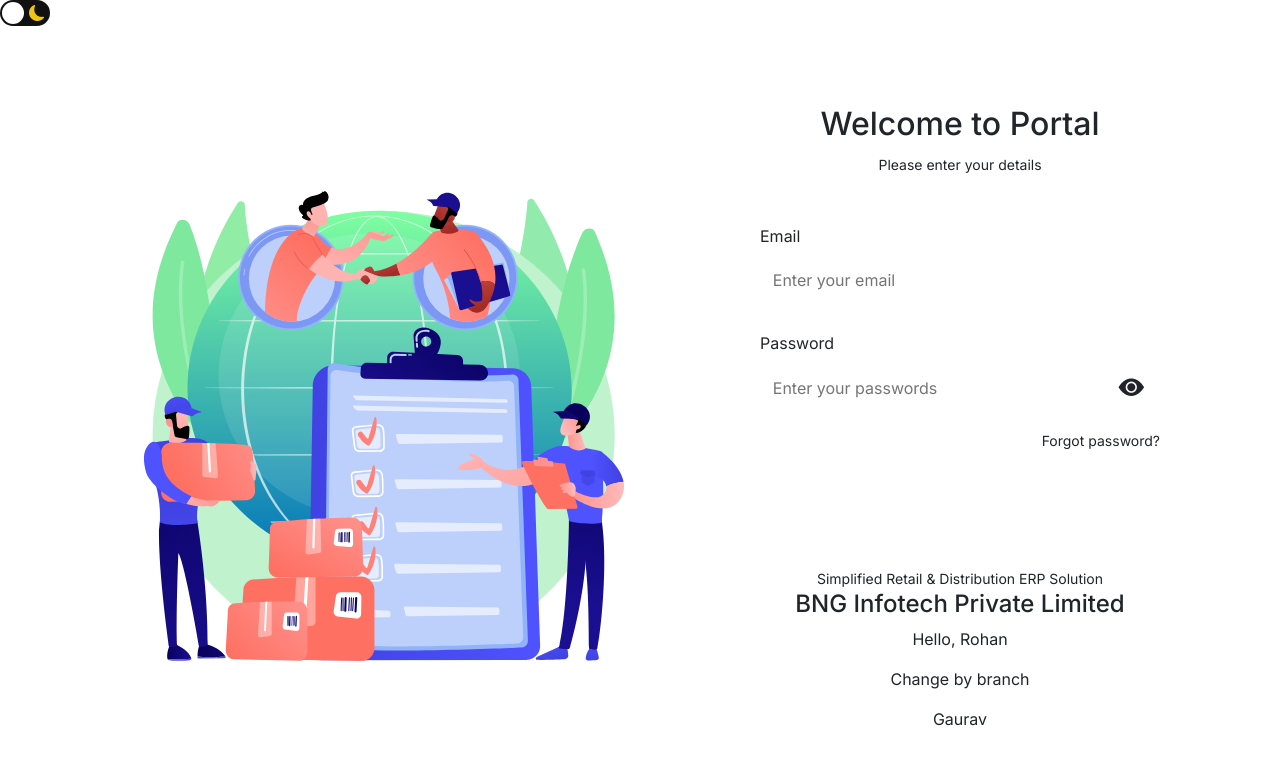
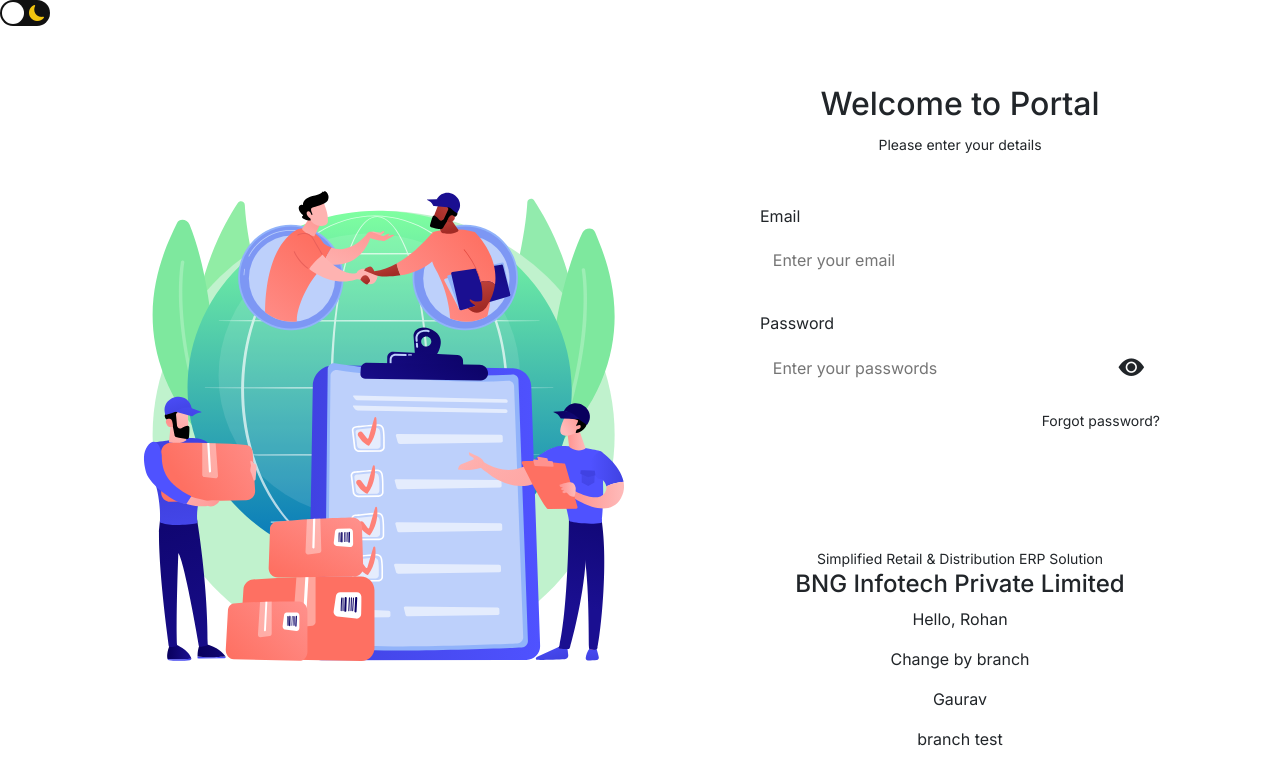
Before and after one commit to ayushpanwar112/Vendor-Portal, an Angular app: page / in a window 1280 px wide. Shown: the top 784 px of the page. Built offline with nearby package versions, Linux system fonts and the light colour scheme.

Commit message:
change branch

```diff
--- a/src/app/pages/login/login.component.html
+++ b/src/app/pages/login/login.component.html
@@ -70,6 +70,7 @@
         <p>Hello, Rohan</p>
         <p>Change by branch</p>
         <p>Gaurav</p>
+        <p>branch test</p>
       </div>
     </div>
   </section>
```
